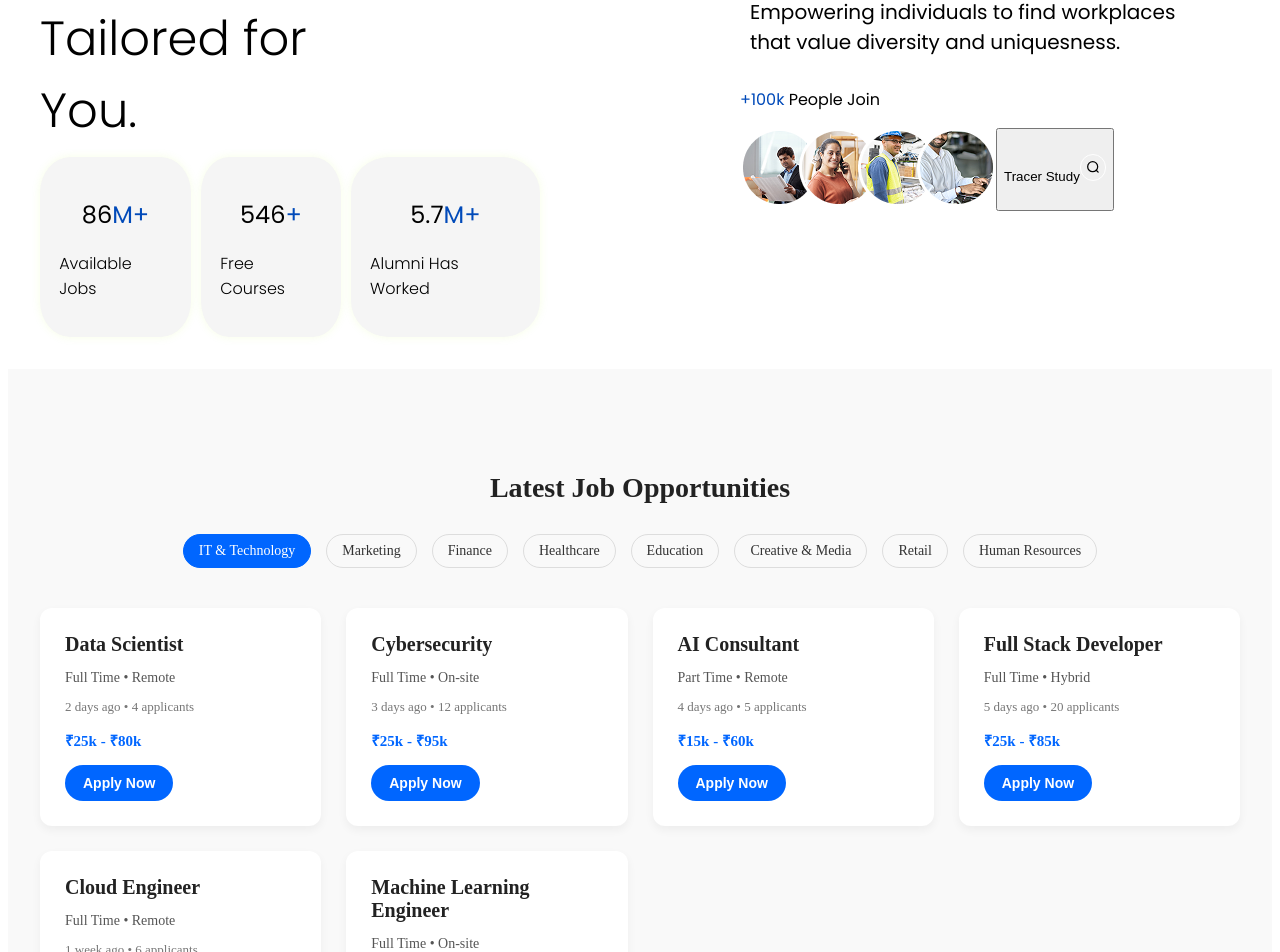
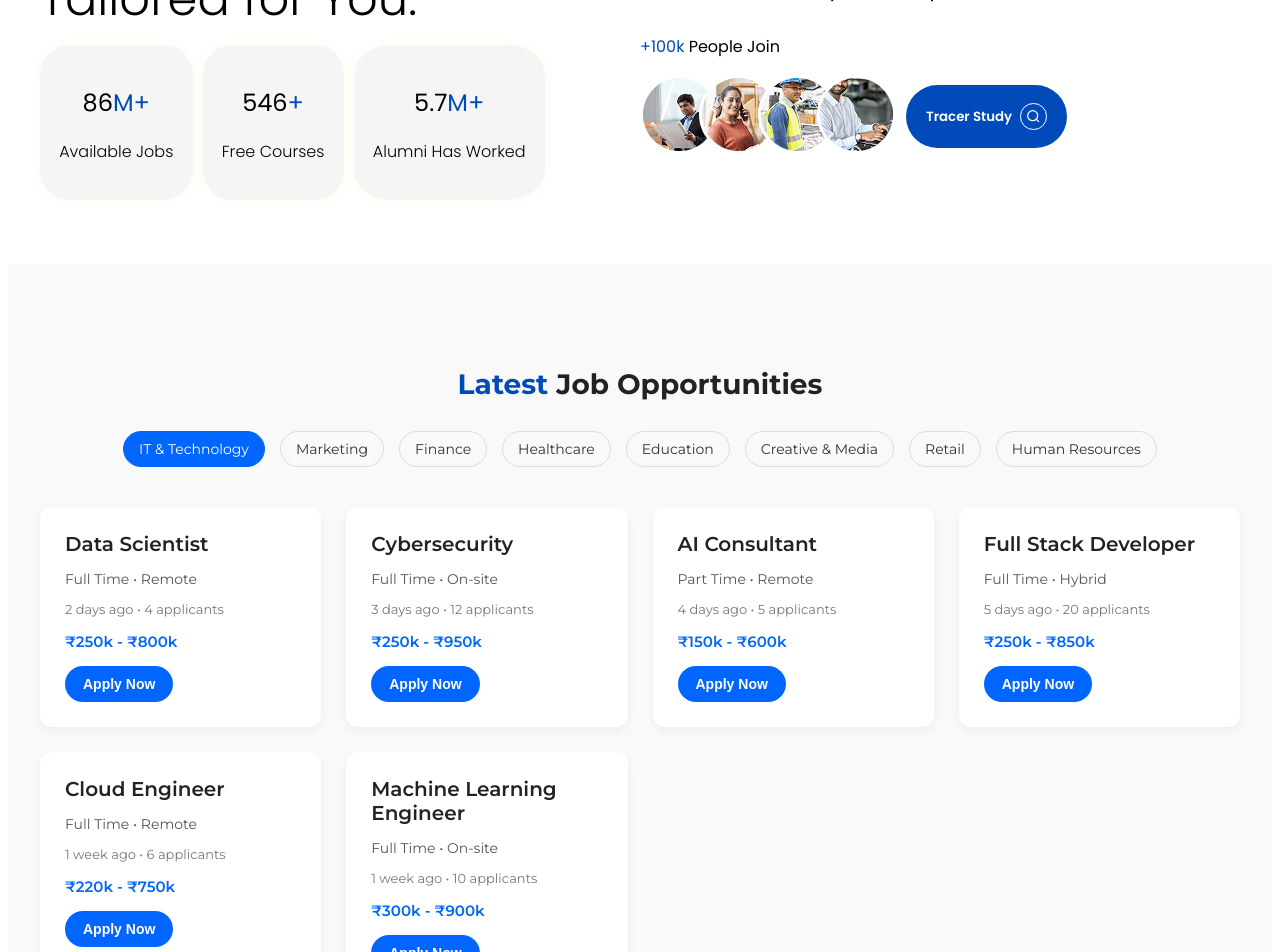
Before and after one commit to juberjilanimulla/accupro, a React (Vite) app in the folder frontend/: page / in a window 1280 px wide. Shown: the part 1140-2092 px from the top of the page. Built offline with nearby package versions, Linux system fonts and the light colour scheme.

Commit message:
jobs sections

```diff
--- a/frontend/src/components/Jobs.jsx
+++ b/frontend/src/components/Jobs.jsx
@@ -8,7 +8,7 @@ const jobData = [
     location: "Remote",
     posted: "2 days ago",
     applicants: "4 applicants",
-    salary: "₹25k - ₹80k",
+    salary: "₹250k - ₹800k",
   },
   {
     title: "Cybersecurity",
@@ -16,7 +16,7 @@ const jobData = [
     location: "On-site",
     posted: "3 days ago",
     applicants: "12 applicants",
-    salary: "₹25k - ₹95k",
+    salary: "₹250k - ₹950k",
   },
   {
     title: "AI Consultant",
@@ -24,7 +24,7 @@ const jobData = [
     location: "Remote",
     posted: "4 days ago",
     applicants: "5 applicants",
-    salary: "₹15k - ₹60k",
+    salary: "₹150k - ₹600k",
   },
   {
     title: "Full Stack Developer",
@@ -32,7 +32,7 @@ const jobData = [
     location: "Hybrid",
     posted: "5 days ago",
     applicants: "20 applicants",
-    salary: "₹25k - ₹85k",
+    salary: "₹250k - ₹850k",
   },
   {
     title: "Cloud Engineer",
@@ -40,7 +40,7 @@ const jobData = [
     location: "Remote",
     posted: "1 week ago",
     applicants: "6 applicants",
-    salary: "₹22k - ₹75k",
+    salary: "₹220k - ₹750k",
   },
   {
     title: "Machine Learning Engineer",
@@ -48,7 +48,7 @@ const jobData = [
     location: "On-site",
     posted: "1 week ago",
     applicants: "10 applicants",
-    salary: "₹30k - ₹90k",
+    salary: "₹300k - ₹900k",
   },
 ];
 
@@ -56,7 +56,9 @@ const Jobs = () => {
   return (
     <section className="jobs">
       <div className="jobs-container">
-        <h2 className="jobs-title">Latest Job Opportunities</h2>
+        <h2 className="jobs-title">
+          <span>Latest</span> Job Opportunities
+        </h2>
 
         {/* Category Tabs */}
         <div className="job-categories">
--- a/frontend/src/styles/About.css
+++ b/frontend/src/styles/About.css
@@ -1,7 +1,7 @@
-/* .about-wrapper {
+ .about-wrapper {
   background: #fff;
   padding: 2rem;
-} */
+}
 
 .about-container {
   max-width: 1200px;
@@ -10,8 +10,6 @@
   display: grid;
   grid-template-columns: 1fr 1fr;
   align-items: center;
-  gap: 200px;
-
 }
 
 /* left tagline */
@@ -27,7 +25,7 @@
 .about-left-title {
   font-weight:350;
   font-family: "Poppins";
-  max-width: 300px;
+  /* max-width: 100px; */
   padding: 10px 0px;
   font-size: 48px;
   margin: 0;
@@ -111,3 +109,30 @@
 .about-subtitle h3{
    font-size: 16px;
 }
+
+
+.about-button{
+  display: flex;
+  align-items: center;
+  gap: 8px;
+  margin: 10px;
+  padding: 15px 20px;
+  background: #014AB9;
+  color: #fff;
+  font-weight: 600;
+  border-radius: 40px ;
+  border: none;
+  cursor: pointer;
+  transition: 0.3s;
+  font-family: "Poppins";
+}
+
+.about-button:hover {
+  background: #3888ff;
+}
+.about-button-icon {
+  font-size: 15px;
+  border: 1px solid #fff;
+  padding: 0.3rem;
+  border-radius: 50%;
+}
--- a/frontend/src/styles/Jobs.css
+++ b/frontend/src/styles/Jobs.css
@@ -6,6 +6,11 @@
 .jobs-container {
   max-width: 1200px;
   margin: auto;
+  font-family: "Montserrat";
+}
+
+.jobs-container span{
+  color: #004bb5;
 }
 
 .jobs-title {
```
